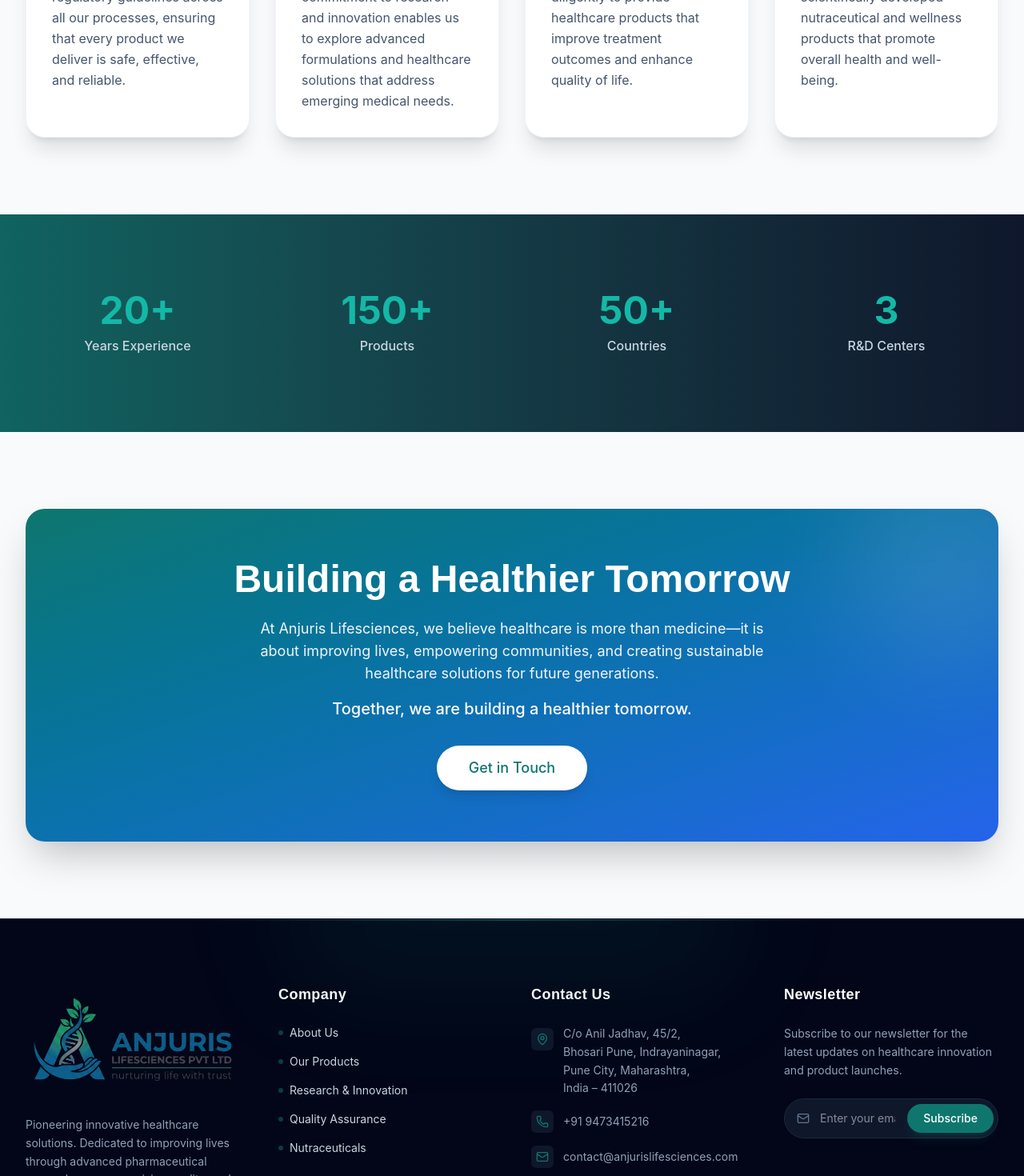
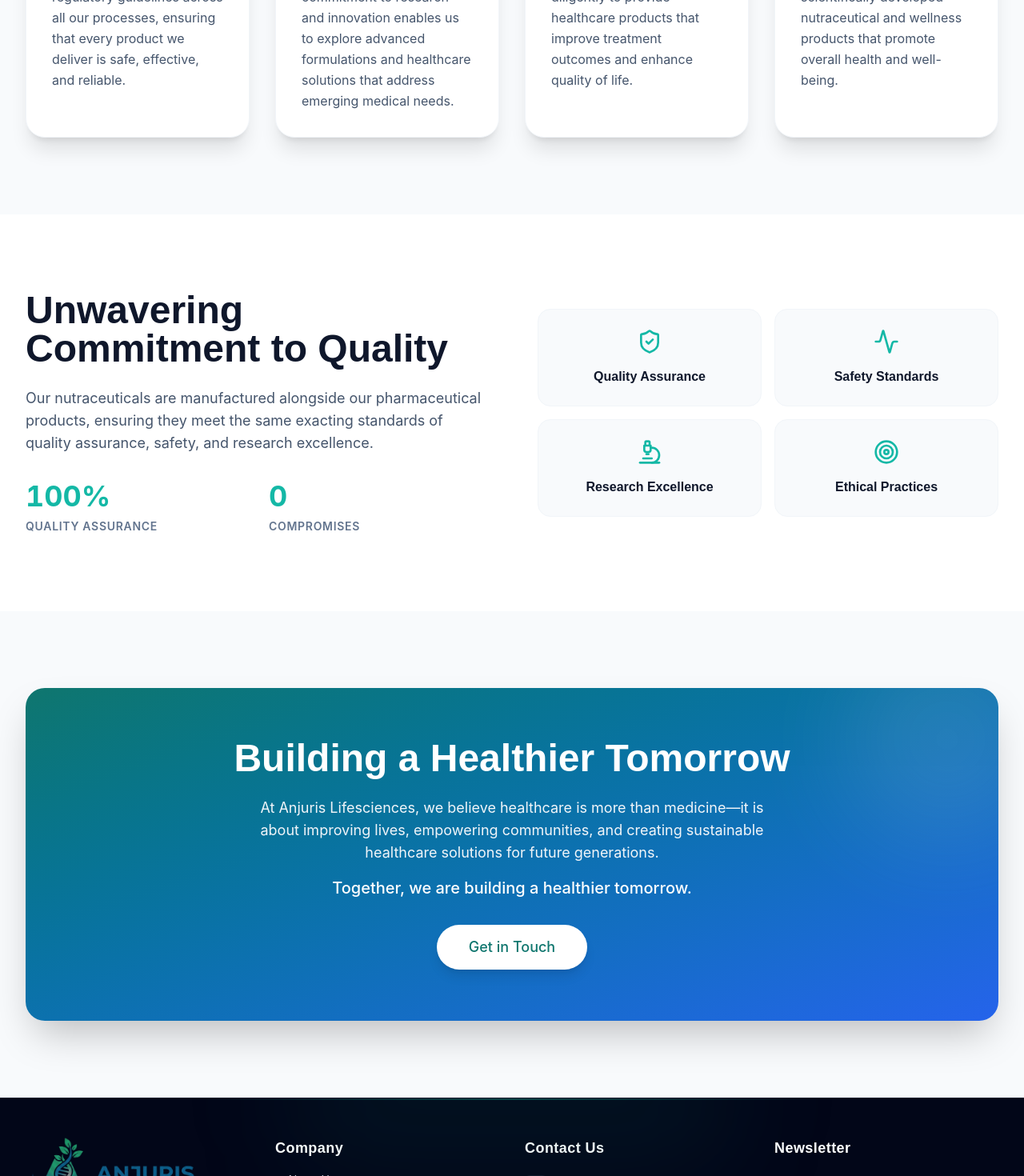
Before and after one commit to Ujjwal-anand00/Anjuris, a React (Vite) app: page / in a window 1280 px wide. Shown: the part 1330-2800 px from the top of the page at 80% size. Built offline with nearby package versions, Linux system fonts and the light colour scheme.

Commit message:
feat: initialize Wellness and core pages with responsive layout components

```diff
--- a/src/components/layout/Footer.tsx
+++ b/src/components/layout/Footer.tsx
@@ -23,7 +23,7 @@
   };
 
   return (
-    <footer className="bg-slate-950 text-slate-300 pt-20 pb-10 border-t border-slate-900 relative overflow-hidden">
+    <footer className="bg-slate-950 text-slate-300 pt-12 pb-6 border-t border-slate-900 relative overflow-hidden">
       {/* Background glow */}
       <div className="absolute top-0 left-1/2 -translate-x-1/2 w-full max-w-3xl h-[2px] bg-gradient-to-r from-transparent via-primary/50 to-transparent"></div>
       <div className="absolute -top-24 left-1/2 -translate-x-1/2 w-full max-w-xl h-48 bg-primary/10 rounded-full blur-3xl pointer-events-none"></div>
@@ -34,16 +34,16 @@
           initial="hidden"
           whileInView="visible"
           viewport={{ once: true, margin: "-50px" }}
-          className="grid grid-cols-1 md:grid-cols-2 lg:grid-cols-4 gap-12"
+          className="grid grid-cols-1 md:grid-cols-2 lg:grid-cols-4 gap-8"
         >
           {/* Brand Info */}
-          <motion.div variants={itemVariants} className="space-y-6">
+          <motion.div variants={itemVariants} className="space-y-4">
             <Link to="/" className="inline-block group mb-2">
               <div className="inline-flex transition-transform duration-300 group-hover:scale-105">
                 <img
                   src="/logo.png"
                   alt="Anjuris Lifesciences Logo"
-                  className="h-30 md:h-38 w-auto object-contain"
+                  className="h-20 md:h-24 w-auto object-contain"
                 />
               </div>
             </Link>
@@ -65,10 +65,10 @@
 
           {/* Quick Links */}
           <motion.div variants={itemVariants}>
-            <h3 className="text-white font-heading font-semibold text-lg mb-6 tracking-wide">Company</h3>
-            <ul className="space-y-4 text-sm">
+            <h3 className="text-white font-heading font-semibold text-lg mb-4 tracking-wide">Company</h3>
+            <ul className="space-y-2 text-sm">
               <li><Link to="/about" className="hover:text-primary transition-colors flex items-center gap-2"><span className="w-1.5 h-1.5 rounded-full bg-primary/50"></span> About Us</Link></li>
-              <li><Link to="/products" className="hover:text-primary transition-colors flex items-center gap-2"><span className="w-1.5 h-1.5 rounded-full bg-primary/50"></span> Our Products</Link></li>
+              {/* <li><Link to="/products" className="hover:text-primary transition-colors flex items-center gap-2"><span className="w-1.5 h-1.5 rounded-full bg-primary/50"></span> Our Products</Link></li> */}
               <li><Link to="/research" className="hover:text-primary transition-colors flex items-center gap-2"><span className="w-1.5 h-1.5 rounded-full bg-primary/50"></span> Research & Innovation</Link></li>
               <li><Link to="/quality" className="hover:text-primary transition-colors flex items-center gap-2"><span className="w-1.5 h-1.5 rounded-full bg-primary/50"></span> Quality Assurance</Link></li>
               <li><Link to="/wellness" className="hover:text-primary transition-colors flex items-center gap-2"><span className="w-1.5 h-1.5 rounded-full bg-primary/50"></span> Nutraceuticals</Link></li>
@@ -77,8 +77,8 @@
 
           {/* Contact */}
           <motion.div variants={itemVariants}>
-            <h3 className="text-white font-heading font-semibold text-lg mb-6 tracking-wide">Contact Us</h3>
-            <ul className="space-y-4 text-sm">
+            <h3 className="text-white font-heading font-semibold text-lg mb-4 tracking-wide">Contact Us</h3>
+            <ul className="space-y-2 text-sm">
               <li className="flex items-start gap-3 group">
                 <div className="mt-1 p-1.5 bg-slate-900 rounded-md group-hover:bg-primary/20 transition-colors">
                   <MapPin size={16} className="text-primary" />
@@ -104,8 +104,8 @@
 
           {/* Newsletter */}
           <motion.div variants={itemVariants}>
-            <h3 className="text-white font-heading font-semibold text-lg mb-6 tracking-wide">Newsletter</h3>
-            <p className="text-sm text-slate-400 mb-6 leading-relaxed">
+            <h3 className="text-white font-heading font-semibold text-lg mb-4 tracking-wide">Newsletter</h3>
+            <p className="text-sm text-slate-400 mb-4 leading-relaxed">
               Subscribe to our newsletter for the latest updates on healthcare innovation and product launches.
             </p>
             <form className="relative flex items-center" onSubmit={(e) => e.preventDefault()}>
@@ -115,11 +115,11 @@
               <input
                 type="email"
                 placeholder="Enter your email"
-                className="bg-slate-900 text-white text-sm pl-11 pr-32 py-3.5 rounded-full border border-slate-800 focus:outline-none focus:border-primary focus:ring-1 focus:ring-primary w-full transition-all"
+                className="bg-slate-900 text-white text-sm pl-11 pr-28 py-2.5 rounded-full border border-slate-800 focus:outline-none focus:border-primary focus:ring-1 focus:ring-primary w-full transition-all"
               />
               <button
                 type="submit"
-                className="absolute right-1.5 bg-primary hover:bg-primary/90 text-white px-5 py-2 rounded-full transition-colors font-medium text-sm shadow-lg shadow-primary/20"
+                className="absolute right-1.5 bg-primary hover:bg-primary/90 text-white px-4 py-1.5 rounded-full transition-colors font-medium text-sm shadow-lg shadow-primary/20"
               >
                 Subscribe
               </button>
@@ -132,7 +132,7 @@
           whileInView={{ opacity: 1 }}
           viewport={{ once: true }}
           transition={{ duration: 1, delay: 0.5 }}
-          className="mt-16 pt-8 border-t border-slate-900 text-center text-sm text-slate-500 flex flex-col md:flex-row justify-between items-center gap-4"
+          className="mt-10 pt-6 border-t border-slate-900 text-center text-sm text-slate-500 flex flex-col md:flex-row justify-between items-center gap-4"
         >
           <p>&copy; {currentYear} Anjuris Lifesciences Pvt. Ltd. All rights reserved.</p>
           <div className="flex gap-6">
--- a/src/components/layout/Navbar.tsx
+++ b/src/components/layout/Navbar.tsx
@@ -8,7 +8,7 @@
 const links = [
   { name: 'Home', path: '/' },
   { name: 'About Us', path: '/about' },
-  { name: 'Products', path: '/products' },
+  // { name: 'Products', path: '/products' },
   { name: 'Research', path: '/research' },
   { name: 'Quality', path: '/quality' },
   { name: 'Wellness', path: '/wellness' },
--- a/src/pages/AboutUs.tsx
+++ b/src/pages/AboutUs.tsx
@@ -85,7 +85,7 @@
               <FadeIn direction="up" delay={0.1}>
                 <h4 className="text-primary font-semibold tracking-wider uppercase text-sm mb-2">Who We Are</h4>
                 <h1 className="text-4xl md:text-5xl font-bold text-white leading-tight">
-                  A Legacy of Trust,<br/>A Future of <span className="text-transparent bg-clip-text bg-gradient-to-r from-accent via-primary to-secondary">Innovation.</span>
+                  A Legacy of Trust,<br />A Future of <span className="text-transparent bg-clip-text bg-gradient-to-r from-accent via-primary to-secondary">Innovation.</span>
                 </h1>
               </FadeIn>
 
@@ -103,18 +103,18 @@
               {/* Stats Timeline / Counters */}
               <FadeIn direction="up" delay={0.3}>
                 <div className="grid grid-cols-2 sm:grid-cols-3 gap-6 pt-6 border-t border-slate-800">
-                  <div>
+                  {/* <div>
                     <div className="text-3xl font-bold text-white mb-1">
                       <AnimatedCounter value={1995} />
                     </div>
                     <div className="text-sm text-slate-400 font-medium">Year Established</div>
-                  </div>
-                  <div>
+                  </div> */}
+                  {/* <div>
                     <div className="text-3xl font-bold text-white mb-1">
                       <AnimatedCounter value={50} suffix="+" />
                     </div>
                     <div className="text-sm text-slate-400 font-medium">Countries Reached</div>
-                  </div>
+                  </div> */}
                   <div>
                     <div className="text-3xl font-bold text-white mb-1">
                       <AnimatedCounter value={100} suffix="k+" />
@@ -234,7 +234,7 @@
       </Section>
 
       {/* Timeline Section */}
-      <Section className="bg-white">
+      {/* <Section className="bg-white">
         <Container>
           <FadeIn className="text-center mb-16">
             <h2 className="text-3xl font-bold text-slate-900">Our Journey</h2>
@@ -242,10 +242,10 @@
           </FadeIn>
 
           <div className="max-w-4xl mx-auto relative">
-            {/* Timeline track background */}
+
             <div className="absolute left-[15px] md:left-1/2 top-0 bottom-0 w-1 bg-slate-100 md:-ml-[2px]"></div>
 
-            {/* Animated track fill */}
+
             <motion.div
               className="absolute left-[15px] md:left-1/2 top-0 bottom-0 w-1 bg-primary md:-ml-[2px] origin-top"
               initial={{ scaleY: 0 }}
@@ -262,10 +262,10 @@
                 { year: "2024", title: "Pioneering the Future", desc: "Launched our innovative nutraceuticals line, embracing holistic wellness." }
               ].map((milestone, i) => (
                 <StaggerItem key={i} className="relative flex flex-col md:flex-row items-center group">
-                  {/* Marker */}
+
                   <div className="absolute left-0 md:left-1/2 w-8 h-8 rounded-full bg-white border-4 border-primary md:-ml-4 z-10 group-hover:scale-125 transition-transform shadow-lg shadow-primary/20"></div>
 
-                  {/* Content (Alternating sides) */}
+
                   <div className={`ml-12 md:ml-0 md:w-5/12 w-full ${i % 2 === 0 ? 'md:pr-12 md:text-right' : 'md:pl-12 md:ml-auto'}`}>
                     <div className="text-primary font-bold text-xl mb-1">{milestone.year}</div>
                     <h4 className="text-lg font-bold text-slate-900 mb-2">{milestone.title}</h4>
@@ -278,7 +278,7 @@
             </StaggerGroup>
           </div>
         </Container>
-      </Section>
+      </Section> */}
     </div>
   );
 };
--- a/src/pages/Home.tsx
+++ b/src/pages/Home.tsx
@@ -1,7 +1,8 @@
 
 import { Helmet } from 'react-helmet-async';
 import { useNavigate } from 'react-router-dom';
-import { ArrowRight, ShieldCheck, Activity, CheckCircle2, HeartPulse, Microscope, Leaf } from 'lucide-react';
+import { ArrowRight, ShieldCheck, Activity, CheckCircle2, HeartPulse, Microscope, Leaf, Target } from 'lucide-react';
+import { AnimatedCounter } from '../components/animations/AnimatedCounter';
 import { Section } from '../components/layout/Section';
 import { Container } from '../components/layout/Container';
 import { Button } from '../components/ui/Button';
@@ -52,10 +53,10 @@
                 <FadeIn direction="up" delay={0.6}>
                   <div className="flex flex-col sm:flex-row items-center sm:items-start gap-4 pt-4">
                     <motion.div whileHover={{ scale: 1.05 }} whileTap={{ scale: 0.95 }} className="w-full sm:w-auto">
-                    <Button size="lg" className="w-full sm:w-auto shadow-[0_0_20px_rgba(15,118,110,0.4)] hover:shadow-[0_0_30px_rgba(15,118,110,0.6)] border border-primary/50" onClick={() => navigate('/products')}>
+                      {/* <Button size="lg" className="w-full sm:w-auto shadow-[0_0_20px_rgba(15,118,110,0.4)] hover:shadow-[0_0_30px_rgba(15,118,110,0.6)] border border-primary/50" onClick={() => navigate('/products')}>
                       Explore Products
                       <ArrowRight className="ml-2 h-5 w-5" />
-                    </Button>
+                    </Button> */}
                     </motion.div>
                     <motion.div whileHover={{ scale: 1.05 }} whileTap={{ scale: 0.95 }} className="w-full sm:w-auto">
                       <Button variant="outline" size="lg" className="w-full sm:w-auto text-white border-white/20 hover:bg-white/10 hover:border-white/40 backdrop-blur-sm" onClick={() => navigate('/contact')}>
@@ -173,7 +174,7 @@
         </Section>
 
         {/* Stats Section */}
-      <Section className="relative overflow-hidden bg-slate-900 text-white">
+        {/* <Section className="relative overflow-hidden bg-slate-900 text-white">
           <div className="absolute inset-0 bg-gradient-to-r from-primary/80 to-slate-900/90"></div>
           <Container className="relative z-10">
             <StaggerGroup className="grid grid-cols-2 md:grid-cols-4 gap-8 text-center">
@@ -194,6 +195,51 @@
                 <div className="text-slate-300 font-medium">R&D Centers</div>
               </StaggerItem>
             </StaggerGroup>
+          </Container>
+        </Section> */}
+
+        {/* TRUST & QUALITY SECTION */}
+        <Section className="bg-white dark:bg-slate-950">
+          <Container>
+            <div className="grid lg:grid-cols-2 gap-16 items-center">
+              <FadeIn direction="right">
+                <h2 className="text-3xl md:text-5xl font-bold text-slate-900 dark:text-white mb-6">Unwavering Commitment to Quality</h2>
+                <p className="text-lg text-slate-600 dark:text-slate-400 mb-8">
+                  Our nutraceuticals are manufactured alongside our pharmaceutical products, ensuring they meet the same exacting standards of quality assurance, safety, and research excellence.
+                </p>
+
+                <div className="grid grid-cols-2 gap-8">
+                  <div>
+                    <div className="text-4xl font-bold text-accent mb-2">
+                      <AnimatedCounter value={100} suffix="%" />
+                    </div>
+                    <div className="text-sm font-semibold text-slate-500 uppercase tracking-wider">Quality Assurance</div>
+                  </div>
+                  <div>
+                    <div className="text-4xl font-bold text-accent mb-2">
+                      <AnimatedCounter value={0} />
+                    </div>
+                    <div className="text-sm font-semibold text-slate-500 uppercase tracking-wider">Compromises</div>
+                  </div>
+                </div>
+              </FadeIn>
+
+              <FadeIn direction="left" delay={0.2}>
+                <div className="grid sm:grid-cols-2 gap-4">
+                  {[
+                    { title: "Quality Assurance", icon: ShieldCheck },
+                    { title: "Safety Standards", icon: Activity },
+                    { title: "Research Excellence", icon: Microscope },
+                    { title: "Ethical Practices", icon: Target }
+                  ].map((badge, i) => (
+                    <div key={i} className="bg-slate-50 dark:bg-slate-900 p-6 rounded-2xl flex flex-col items-center text-center border border-slate-100 dark:border-slate-800">
+                      <badge.icon size={32} className="text-accent mb-4" />
+                      <h4 className="font-bold text-slate-900 dark:text-white">{badge.title}</h4>
+                    </div>
+                  ))}
+                </div>
+              </FadeIn>
+            </div>
           </Container>
         </Section>
 
--- a/src/pages/Wellness.tsx
+++ b/src/pages/Wellness.tsx
@@ -5,7 +5,6 @@
 import { Container } from '../components/layout/Container';
 import { FadeIn } from '../components/animations/FadeIn';
 import { StaggerGroup, StaggerItem } from '../components/animations/StaggerGroup';
-import { AnimatedCounter } from '../components/animations/AnimatedCounter';
 import { TiltCard } from '../components/ui/TiltCard';
 import { Button } from '../components/ui/Button';
 import {
@@ -132,10 +131,10 @@
 
               <div className="flex flex-col sm:flex-row items-center gap-4">
                 <motion.div whileHover={{ scale: 1.05 }} whileTap={{ scale: 0.95 }} className="w-full sm:w-auto">
-                  <Button size="lg" className="w-full bg-accent hover:bg-accent/90 text-white shadow-[0_0_20px_rgba(20,184,166,0.4)] border-none">
+                  {/* <Button size="lg" className="w-full bg-accent hover:bg-accent/90 text-white shadow-[0_0_20px_rgba(20,184,166,0.4)] border-none">
                     Explore Wellness Solutions
                     <ArrowRight className="ml-2 h-5 w-5" />
-                  </Button>
+                  </Button> */}
                 </motion.div>
                 <motion.div whileHover={{ scale: 1.05 }} whileTap={{ scale: 0.95 }} className="w-full sm:w-auto">
                   <Button variant="outline" size="lg" className="w-full text-white border-white/20 hover:bg-white/10" onClick={() => navigate('/contact')}>
@@ -296,50 +295,6 @@
         </Container>
       </Section>
 
-      {/* TRUST & QUALITY SECTION */}
-      <Section className="bg-white dark:bg-slate-950">
-        <Container>
-          <div className="grid lg:grid-cols-2 gap-16 items-center">
-            <FadeIn direction="right">
-              <h2 className="text-3xl md:text-5xl font-bold text-slate-900 dark:text-white mb-6">Unwavering Commitment to Quality</h2>
-              <p className="text-lg text-slate-600 dark:text-slate-400 mb-8">
-                Our nutraceuticals are manufactured alongside our pharmaceutical products, ensuring they meet the same exacting standards of quality assurance, safety, and research excellence.
-              </p>
-
-              <div className="grid grid-cols-2 gap-8">
-                <div>
-                  <div className="text-4xl font-bold text-accent mb-2">
-                    <AnimatedCounter value={100} suffix="%" />
-                  </div>
-                  <div className="text-sm font-semibold text-slate-500 uppercase tracking-wider">Quality Assurance</div>
-                </div>
-                <div>
-                  <div className="text-4xl font-bold text-accent mb-2">
-                    <AnimatedCounter value={0} />
-                  </div>
-                  <div className="text-sm font-semibold text-slate-500 uppercase tracking-wider">Compromises</div>
-                </div>
-              </div>
-            </FadeIn>
-
-            <FadeIn direction="left" delay={0.2}>
-              <div className="grid sm:grid-cols-2 gap-4">
-                {[
-                  { title: "Quality Assurance", icon: ShieldCheck },
-                  { title: "Safety Standards", icon: Activity },
-                  { title: "Research Excellence", icon: Microscope },
-                  { title: "Ethical Practices", icon: Target }
-                ].map((badge, i) => (
-                  <div key={i} className="bg-slate-50 dark:bg-slate-900 p-6 rounded-2xl flex flex-col items-center text-center border border-slate-100 dark:border-slate-800">
-                    <badge.icon size={32} className="text-accent mb-4" />
-                    <h4 className="font-bold text-slate-900 dark:text-white">{badge.title}</h4>
-                  </div>
-                ))}
-              </div>
-            </FadeIn>
-          </div>
-        </Container>
-      </Section>
 
       {/* CALL TO ACTION */}
       <Section className="relative overflow-hidden bg-[#020617] py-24 border-t border-slate-900">
@@ -360,9 +315,9 @@
                 <Button size="lg" className="w-full sm:w-auto bg-accent hover:bg-accent/90 text-white shadow-[0_0_20px_rgba(20,184,166,0.4)] border-none" onClick={() => navigate('/contact')}>
                   Contact Us
                 </Button>
-                <Button variant="outline" size="lg" className="w-full sm:w-auto text-white border-white/20 hover:bg-white/10" onClick={() => navigate('/products')}>
+                {/* <Button variant="outline" size="lg" className="w-full sm:w-auto text-white border-white/20 hover:bg-white/10" onClick={() => navigate('/products')}>
                   Explore Products
-                </Button>
+                </Button> */}
               </div>
             </div>
           </FadeIn>
```
Lines whose indentation alone changed are shown as unchanged.
